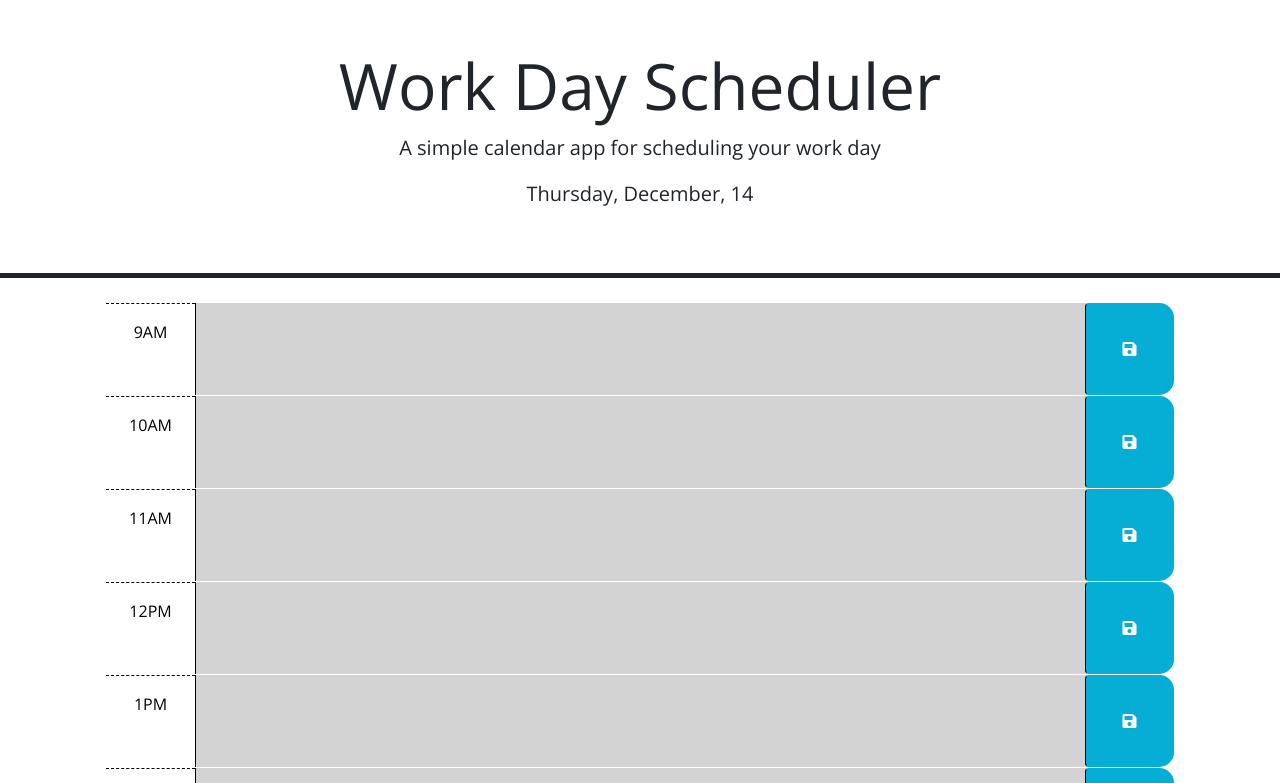
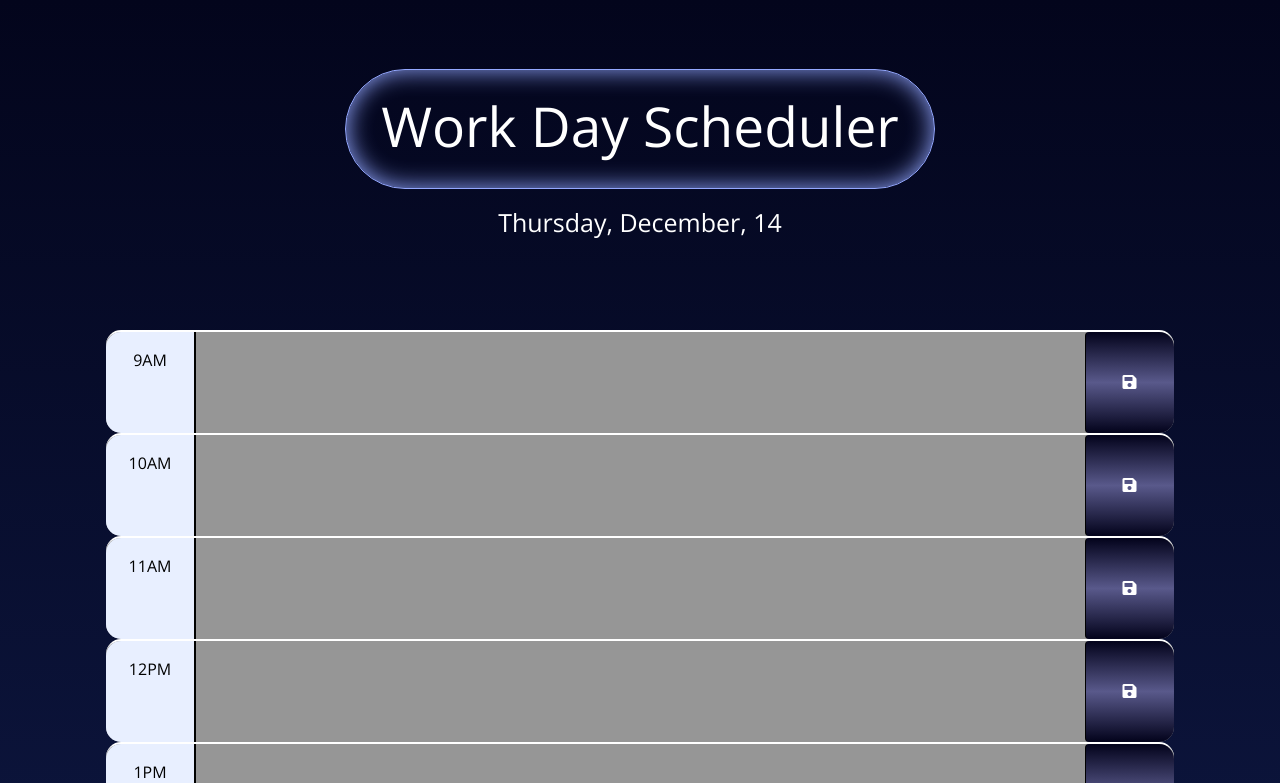
Before and after one commit to Efren96/workday-scheduler-accessibility-revamp, a plain HTML site: page index.html in a window 1280 px wide. Shown: the top 783 px of the page. Drawn offline with nearby package versions, Linux system fonts and the light colour scheme.

Commit message:
updated README file and updated css with my own stying to give the appliction a more polished and user friendly look

```diff
--- a/Assets/style.css
+++ b/Assets/style.css
@@ -1,6 +1,30 @@
 body {
-  font-family: 'Open Sans', sans-serif;
+  font-family:'Quicksand', 'Open Sans', sans-serif;
   font-size: 16px;
+  background: -webkit-linear-gradient(rgb(3, 5, 28), rgb(18, 31, 81));
+}
+
+.header{
+  margin-top: 45px;
+}
+
+.main-title{
+  font-size: 55px;
+  color: rgb(255, 255, 255);
+  display: inline;
+  border: solid rgb(148, 168, 255) 1px;
+  border-radius: 75px;
+  padding-left: 35px;
+  padding-right: 35px;
+  padding-bottom: 25px;
+  padding-top: 18px;
+  box-shadow: inset 0 0 25px rgb(148, 168, 255);
+}
+
+#currentDay{
+  margin-top: 45px;
+  font-size: 25px;
+  color: rgb(255, 255, 255);
 }
 
 textarea {
@@ -10,6 +34,7 @@ textarea {
   color: #000000;
   border-left: 1px solid black;
   padding: 10px;
+  font-size: 18px;
 }
 
 .description {
@@ -21,27 +46,29 @@ textarea {
 }
 
 .row {
-  border-top: 1px solid white;
+  border-top: 2px solid rgb(255, 255, 255);
 }
 
 .hour {
-  background-color: #ffffff;
-  color: #000000;
-  border-top: 1px dashed #000000;
+  border-right: 1px solid black;
+  border-top-left-radius: 15px;
+  border-bottom-left-radius: 15px;
+  background-color: #e8efff;
+  color: rgb(0, 0, 0);
 }
 
 .past {
-  background-color: #d3d3d3;
+  background-color: #969696;
   color: white;
 }
 
 .present {
-  background-color: #ff6961;
+  background-color: #aac3ff;
   color: white;
 }
 
 .future {
-  background-color: #77dd77;
+  background-color: #5d7aff;
   color: white;
 }
 
@@ -49,7 +76,7 @@ textarea {
   border-left: 1px solid black;
   border-top-right-radius: 15px;
   border-bottom-right-radius: 15px;
-  background-color: #06aed5;
+  background: -webkit-linear-gradient(rgb(4, 4, 29), rgb(89, 89, 139), rgb(4, 4, 29));
   color: white;
 }
 
@@ -57,3 +84,7 @@ textarea {
   font-size: 20px;
   transition: all 0.3s ease-in-out;
 }
+
+#hour-17{
+  margin-bottom: 150px;
+}
--- a/index.html
+++ b/index.html
@@ -14,9 +14,9 @@
 </head>
 
 <body>
-  <header class="p-5 mb-4 border-5 border-bottom border-dark text-center">
-    <h1 class="display-3">Work Day Scheduler</h1>
-    <p class="lead">A simple calendar app for scheduling your work day</p>
+  <header class="p-5 mb-4  text-center header">
+    <h1 class="main-title">Work Day Scheduler</h1>
+    <p class="lead"></p>
     <p id="currentDay" class="lead"></p>
   </header>
   <section class="container-lg px-5">
```
Also changed, not shown: 1 other file.
